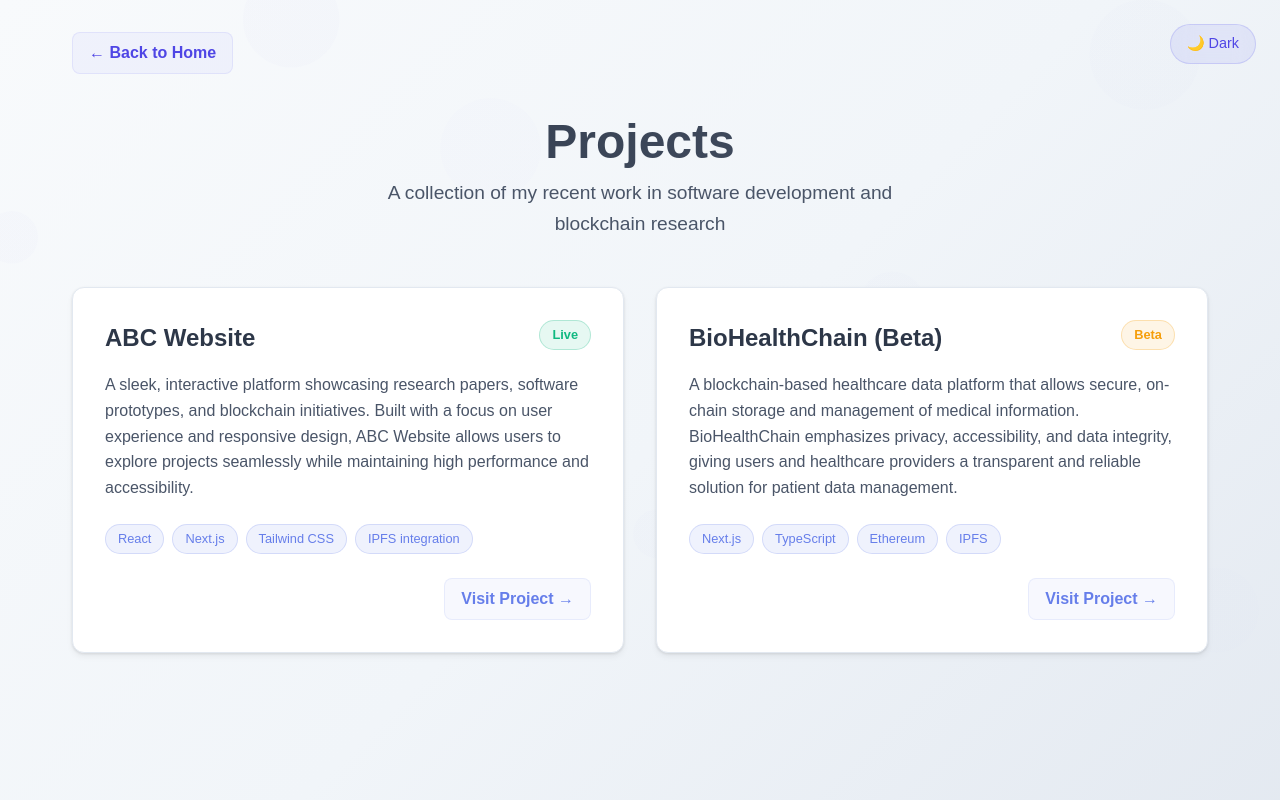
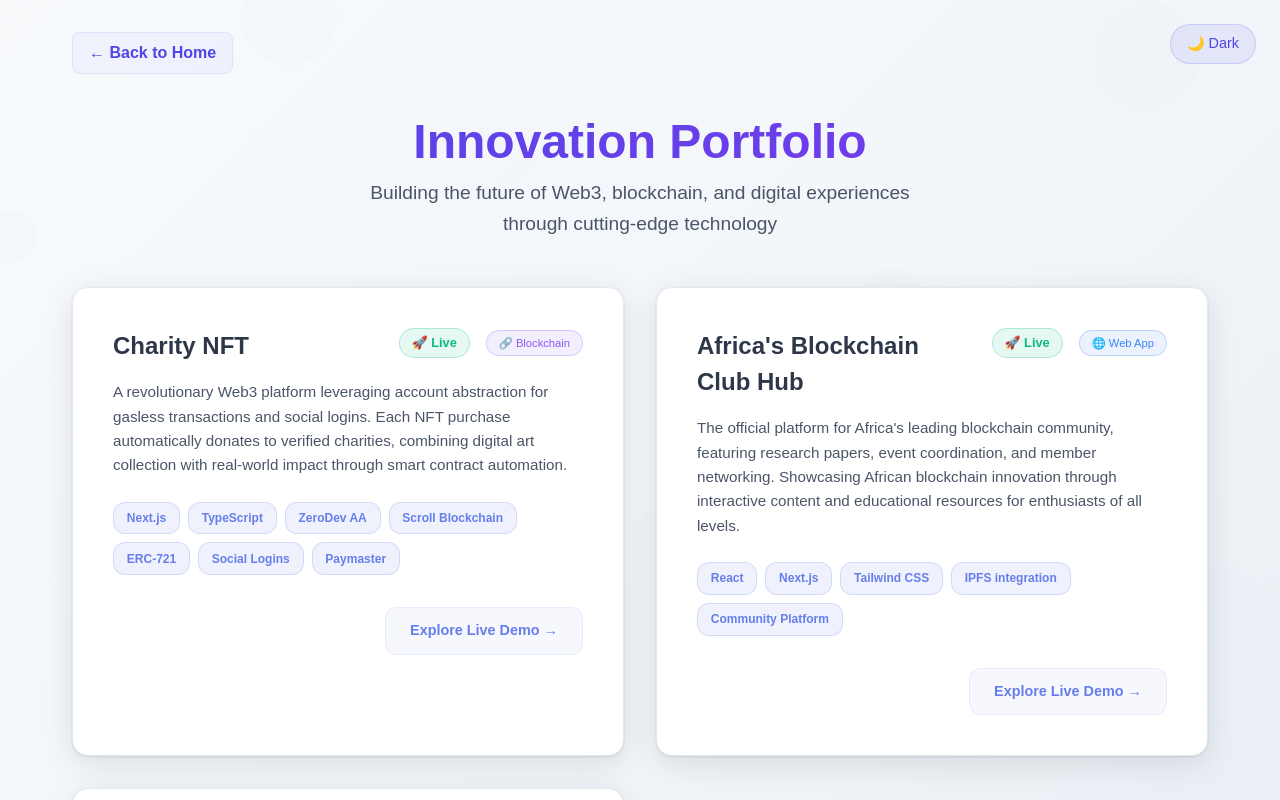
Before and after one commit to sandileSiwundla/Portfolio, a Next.js app: page /Projects in a window 1280 px wide. Shown: the top 800 px of the page. Built offline with nearby package versions, Linux system fonts and the light colour scheme.

Commit message:
Added new website i nportfolio

```diff
--- a/app/Projects/page.tsx
+++ b/app/Projects/page.tsx
@@ -20,17 +20,25 @@ export default function ProjectsPage() {
 
   const projects = [
     {
-      title: "ABC Website",
-      description: "A sleek, interactive platform showcasing research papers, software prototypes, and blockchain initiatives. Built with a focus on user experience and responsive design, ABC Website allows users to explore projects seamlessly while maintaining high performance and accessibility.",
-      technologies: ["React", "Next.js", "Tailwind CSS", "IPFS integration"],
-      status: "Live",
-      link: "https://africasblockchainclub.vercel.app",
-      category: "web"
-    },
+  title: "Charity NFT",
+  description: "A revolutionary Web3 platform leveraging account abstraction for gasless transactions and social logins. Each NFT purchase automatically donates to verified charities, combining digital art collection with real-world impact through smart contract automation.",
+  technologies: ["Next.js", "TypeScript", "ZeroDev AA", "Scroll Blockchain", "ERC-721", "Social Logins", "Paymaster"],
+  status: "Live",
+  link: "https://nft-app-dun-six.vercel.app",
+  category: "blockchain",
+},
+    {
+  title: "Africa's Blockchain Club Hub",
+  description: "The official platform for Africa's leading blockchain community, featuring research papers, event coordination, and member networking. Showcasing African blockchain innovation through interactive content and educational resources for enthusiasts of all levels.",
+  technologies: ["React", "Next.js", "Tailwind CSS", "IPFS integration", "Community Platform"],
+  status: "Live",
+  link: "https://africasblockchainclub.vercel.app",
+  category: "web"
+},
     {
       title: "BioHealthChain (Beta)",
-      description: "A blockchain-based healthcare data platform that allows secure, on-chain storage and management of medical information. BioHealthChain emphasizes privacy, accessibility, and data integrity, giving users and healthcare providers a transparent and reliable solution for patient data management.",
-      technologies: ["Next.js", "TypeScript", "Ethereum", "IPFS"],
+      description: "A privacy-first healthcare data platform leveraging blockchain for secure, transparent medical records management. Enables patients to own their health data while providing healthcare providers with verifiable, tamper-proof medical histories through zero-knowledge proof technology.",
+      technologies: ["Next.js", "TypeScript", "Ethereum", "IPFS", "ZK-Proofs"],
       status: "Beta",
       link: "https://bio-health-chain-4.vercel.app",
       category: "blockchain"
@@ -39,7 +47,6 @@ export default function ProjectsPage() {
 
   useEffect(() => {
     setMounted(true);
-    // Check system preference or saved theme
     const savedTheme = localStorage.getItem('theme');
     const systemPrefersDark = window.matchMedia('(prefers-color-scheme: dark)').matches;
 
@@ -62,7 +69,6 @@ export default function ProjectsPage() {
     }
   }, [isDarkMode, mounted]);
 
-  // Floating elements animation
   useEffect(() => {
     if (!mounted) return;
 
@@ -80,7 +86,6 @@ export default function ProjectsPage() {
     resizeCanvas();
     window.addEventListener('resize', resizeCanvas);
 
-    // Initialize subtle floating elements
     const elements: FloatingElement[] = [];
     const elementCount = 8;
 
@@ -140,9 +145,9 @@ export default function ProjectsPage() {
 
   const StatusBadge = ({ status }: { status: string }) => {
     const statusConfig = {
-      Live: { color: '#10B981', background: 'rgba(16, 185, 129, 0.1)', label: 'Live' },
-      Beta: { color: '#F59E0B', background: 'rgba(245, 158, 11, 0.1)', label: 'Beta' },
-      Development: { color: '#3B82F6', background: 'rgba(59, 130, 246, 0.1)', label: 'Dev' }
+      Live: { color: '#10B981', background: 'rgba(16, 185, 129, 0.1)', label: '🚀 Live' },
+      Beta: { color: '#F59E0B', background: 'rgba(245, 158, 11, 0.1)', label: '🔬 Beta' },
+      Development: { color: '#3B82F6', background: 'rgba(59, 130, 246, 0.1)', label: '⚡ Dev' }
     };
 
     const config = statusConfig[status as keyof typeof statusConfig] || statusConfig.Development;
@@ -162,6 +167,30 @@ export default function ProjectsPage() {
     );
   };
 
+  const CategoryBadge = ({ category }: { category: string }) => {
+    const categoryConfig = {
+      blockchain: { color: '#8B5CF6', background: 'rgba(139, 92, 246, 0.1)', label: '🔗 Blockchain' },
+      web: { color: '#3B82F6', background: 'rgba(59, 130, 246, 0.1)', label: '🌐 Web App' }
+    };
+
+    const config = categoryConfig[category as keyof typeof categoryConfig] || categoryConfig.web;
+
+    return (
+      <span style={{
+        padding: '0.25rem 0.75rem',
+        borderRadius: '20px',
+        fontSize: '0.7rem',
+        fontWeight: '500',
+        backgroundColor: config.background,
+        color: config.color,
+        border: `1px solid ${config.color}40`,
+        marginLeft: '0.5rem'
+      }}>
+        {config.label}
+      </span>
+    );
+  };
+
   if (!mounted) {
     return (
       <div style={{
@@ -172,14 +201,16 @@ export default function ProjectsPage() {
         background: 'linear-gradient(135deg, #0f0f23 0%, #1a1a2e 50%, #16213e 100%)',
         color: 'white'
       }}>
-        Loading...
+        <div style={{ display: 'flex', alignItems: 'center', gap: '1rem' }}>
+          <div style={{ width: '20px', height: '20px', border: '2px solid #667eea', borderTop: '2px solid transparent', borderRadius: '50%', animation: 'spin 1s linear infinite' }} />
+          Loading Projects...
+        </div>
       </div>
     );
   }
 
   return (
     <div className={`projects-page ${isDarkMode ? 'dark' : 'light'}`}>
-      {/* Floating Elements Canvas */}
       <canvas
         ref={canvasRef}
         className="floating-elements"
@@ -195,7 +226,6 @@ export default function ProjectsPage() {
         }}
       />
 
-      {/* Dark Mode Toggle */}
       <button
         className="dark-mode-toggle"
         onClick={toggleDarkMode}
@@ -219,7 +249,6 @@ export default function ProjectsPage() {
         {isDarkMode ? '☀️ Light' : '🌙 Dark'}
       </button>
 
-      {/* Navigation */}
       <nav style={{
         padding: '2rem',
         maxWidth: '1200px',
@@ -244,7 +273,6 @@ export default function ProjectsPage() {
         </Link>
       </nav>
 
-      {/* Main Content */}
       <div style={{
         maxWidth: '1200px',
         margin: '0 auto',
@@ -252,7 +280,6 @@ export default function ProjectsPage() {
         position: 'relative',
         zIndex: 10
       }}>
-        {/* Header */}
         <header style={{
           textAlign: 'center',
           marginBottom: '3rem'
@@ -261,15 +288,15 @@ export default function ProjectsPage() {
             fontSize: '3rem',
             fontWeight: '700',
             background: isDarkMode
-              ? 'linear-gradient(135deg, #f1f5f9 0%, #94a3b8 100%)'
-              : 'linear-gradient(135deg, #2d3748 0%, #4a5568 100%)',
+              ? 'linear-gradient(135deg, #667eea 0%, #764ba2 100%)'
+              : 'linear-gradient(135deg, #4f46e5 0%, #7c3aed 100%)',
             WebkitBackgroundClip: 'text',
             WebkitTextFillColor: 'transparent',
             backgroundClip: 'text',
             marginBottom: '1rem',
             margin: '0'
           }}>
-            Projects
+            Innovation Portfolio
           </h1>
           <p style={{
             fontSize: '1.2rem',
@@ -278,11 +305,10 @@ export default function ProjectsPage() {
             margin: '0 auto',
             lineHeight: '1.6'
           }}>
-            A collection of my recent work in software development and blockchain research
+            Building the future of Web3, blockchain, and digital experiences through cutting-edge technology
           </p>
         </header>
 
-        {/* Projects Grid */}
         <div style={{
           display: 'grid',
           gridTemplateColumns: 'repeat(auto-fit, minmax(400px, 1fr))',
@@ -292,31 +318,49 @@ export default function ProjectsPage() {
           {projects.map((project, index) => (
             <div key={index} style={{
               background: isDarkMode ? 'rgba(255, 255, 255, 0.05)' : 'white',
-              borderRadius: '12px',
-              padding: '2rem',
+              borderRadius: '16px',
+              padding: '2.5rem',
               boxShadow: isDarkMode
-                ? '0 4px 6px rgba(0, 0, 0, 0.1), 0 1px 3px rgba(0, 0, 0, 0.2)'
-                : '0 4px 6px rgba(0, 0, 0, 0.05), 0 1px 3px rgba(0, 0, 0, 0.1)',
+                ? '0 8px 32px rgba(0, 0, 0, 0.2), 0 1px 3px rgba(0, 0, 0, 0.3)'
+                : '0 8px 32px rgba(0, 0, 0, 0.1), 0 1px 3px rgba(0, 0, 0, 0.1)',
               border: isDarkMode ? '1px solid rgba(255, 255, 255, 0.1)' : '1px solid #e2e8f0',
               transition: 'all 0.3s ease',
               cursor: 'pointer',
-              backdropFilter: 'blur(10px)'
+              backdropFilter: 'blur(10px)',
+              position: 'relative',
+              overflow: 'hidden'
             }}
             onMouseEnter={(e) => {
-              e.currentTarget.style.transform = 'translateY(-4px)';
+              e.currentTarget.style.transform = 'translateY(-8px) scale(1.02)';
               e.currentTarget.style.boxShadow = isDarkMode
-                ? '0 20px 40px rgba(0, 0, 0, 0.3), 0 0 0 1px rgba(102, 126, 234, 0.2)'
-                : '0 20px 40px rgba(0, 0, 0, 0.1), 0 0 0 1px rgba(102, 126, 234, 0.1)';
+                ? '0 25px 50px rgba(0, 0, 0, 0.4), 0 0 0 1px rgba(102, 126, 234, 0.3)'
+                : '0 25px 50px rgba(0, 0, 0, 0.15), 0 0 0 1px rgba(102, 126, 234, 0.2)';
             }}
             onMouseLeave={(e) => {
-              e.currentTarget.style.transform = 'translateY(0)';
+              e.currentTarget.style.transform = 'translateY(0) scale(1)';
               e.currentTarget.style.boxShadow = isDarkMode
-                ? '0 4px 6px rgba(0, 0, 0, 0.1), 0 1px 3px rgba(0, 0, 0, 0.2)'
-                : '0 4px 6px rgba(0, 0, 0, 0.05), 0 1px 3px rgba(0, 0, 0, 0.1)';
+                ? '0 8px 32px rgba(0, 0, 0, 0.2), 0 1px 3px rgba(0, 0, 0, 0.3)'
+                : '0 8px 32px rgba(0, 0, 0, 0.1), 0 1px 3px rgba(0, 0, 0, 0.1)';
             }}
             onClick={() => window.open(project.link, '_blank')}
             >
-              {/* Project Header */}
+              {project.featured && (
+                <div style={{
+                  position: 'absolute',
+                  top: '1rem',
+                  right: '1rem',
+                  background: 'linear-gradient(135deg, #FFD700 0%, #FFA500 100%)',
+                  color: '#000',
+                  padding: '0.25rem 0.75rem',
+                  borderRadius: '12px',
+                  fontSize: '0.7rem',
+                  fontWeight: '700',
+                  zIndex: 2
+                }}>
+                  ⭐ FEATURED
+                </div>
+              )}
+
               <div style={{
                 display: 'flex',
                 justifyContent: 'space-between',
@@ -333,41 +377,43 @@ export default function ProjectsPage() {
                 }}>
                   {project.title}
                 </h3>
-                <StatusBadge status={project.status} />
+                <div style={{ display: 'flex', alignItems: 'center', gap: '0.5rem' }}>
+                  <StatusBadge status={project.status} />
+                  <CategoryBadge category={project.category} />
+                </div>
               </div>
 
-              {/* Description */}
               <p style={{
                 color: isDarkMode ? '#cbd5e1' : '#4a5568',
                 lineHeight: '1.6',
-                marginBottom: '1.5rem'
+                marginBottom: '1.5rem',
+                fontSize: '0.95rem'
               }}>
                 {project.description}
               </p>
 
-              {/* Technologies */}
               <div style={{
                 display: 'flex',
                 flexWrap: 'wrap',
                 gap: '0.5rem',
-                marginBottom: '1.5rem'
+                marginBottom: '2rem'
               }}>
                 {project.technologies.map((tech, i) => (
                   <span key={i} style={{
                     background: isDarkMode ? 'rgba(102, 126, 234, 0.2)' : 'rgba(102, 126, 234, 0.1)',
                     color: '#667eea',
-                    padding: '0.25rem 0.75rem',
-                    borderRadius: '20px',
-                    fontSize: '0.8rem',
-                    fontWeight: '500',
-                    border: `1px solid ${isDarkMode ? 'rgba(102, 126, 234, 0.3)' : 'rgba(102, 126, 234, 0.2)'}`
+                    padding: '0.4rem 0.8rem',
+                    borderRadius: '12px',
+                    fontSize: '0.75rem',
+                    fontWeight: '600',
+                    border: `1px solid ${isDarkMode ? 'rgba(102, 126, 234, 0.3)' : 'rgba(102, 126, 234, 0.2)'}`,
+                    backdropFilter: 'blur(10px)'
                   }}>
                     {tech}
                   </span>
                 ))}
               </div>
 
-              {/* Action */}
               <div style={{
                 display: 'flex',
                 justifyContent: 'flex-end'
@@ -385,21 +431,24 @@ export default function ProjectsPage() {
                     alignItems: 'center',
                     gap: '0.5rem',
                     background: isDarkMode ? 'rgba(102, 126, 234, 0.1)' : 'rgba(102, 126, 234, 0.05)',
-                    padding: '0.5rem 1rem',
-                    borderRadius: '8px',
-                    border: `1px solid ${isDarkMode ? 'rgba(102, 126, 234, 0.2)' : 'rgba(102, 126, 234, 0.1)'}`
+                    padding: '0.75rem 1.5rem',
+                    borderRadius: '12px',
+                    border: `1px solid ${isDarkMode ? 'rgba(102, 126, 234, 0.2)' : 'rgba(102, 126, 234, 0.1)'}`,
+                    fontSize: '0.9rem'
                   }}
                   onClick={(e) => e.stopPropagation()}
                   onMouseEnter={(e) => {
                     e.currentTarget.style.gap = '0.75rem';
                     e.currentTarget.style.background = isDarkMode ? 'rgba(102, 126, 234, 0.2)' : 'rgba(102, 126, 234, 0.1)';
+                    e.currentTarget.style.transform = 'translateX(4px)';
                   }}
                   onMouseLeave={(e) => {
                     e.currentTarget.style.gap = '0.5rem';
                     e.currentTarget.style.background = isDarkMode ? 'rgba(102, 126, 234, 0.1)' : 'rgba(102, 126, 234, 0.05)';
+                    e.currentTarget.style.transform = 'translateX(0)';
                   }}
                 >
-                  Visit Project →
+                  Explore Live Demo →
                 </a>
               </div>
             </div>
@@ -407,22 +456,26 @@ export default function ProjectsPage() {
         </div>
       </div>
 
-      {/* Footer */}
       <footer style={{
         textAlign: 'center',
-        padding: '2rem',
+        padding: '3rem',
         marginTop: '4rem',
         color: isDarkMode ? '#a0aec0' : '#a0aec0',
         borderTop: isDarkMode ? '1px solid rgba(255, 255, 255, 0.1)' : '1px solid #e2e8f0',
         position: 'relative',
         zIndex: 10
       }}>
-        <p style={{ margin: 0 }}>
-          © {new Date().getFullYear()} Sandile Siwundla. All rights reserved.
+        <p style={{ margin: 0, fontSize: '0.9rem' }}>
+          © {new Date().getFullYear()} Sandile Siwundla. Building the future, one block at a time.
         </p>
       </footer>
 
       <style jsx>{`
+        @keyframes spin {
+          0% { transform: rotate(0deg); }
+          100% { transform: rotate(360deg); }
+        }
+
         .projects-page {
           min-height: 100vh;
           position: relative;
@@ -441,7 +494,7 @@ export default function ProjectsPage() {
         }
 
         .dark-mode-toggle:hover {
-          transform: translateY(-1px);
+          transform: translateY(-2px);
           background: ${isDarkMode ? 'rgba(255, 255, 255, 0.15)' : 'rgba(99, 102, 241, 0.15)'};
         }
 
```
